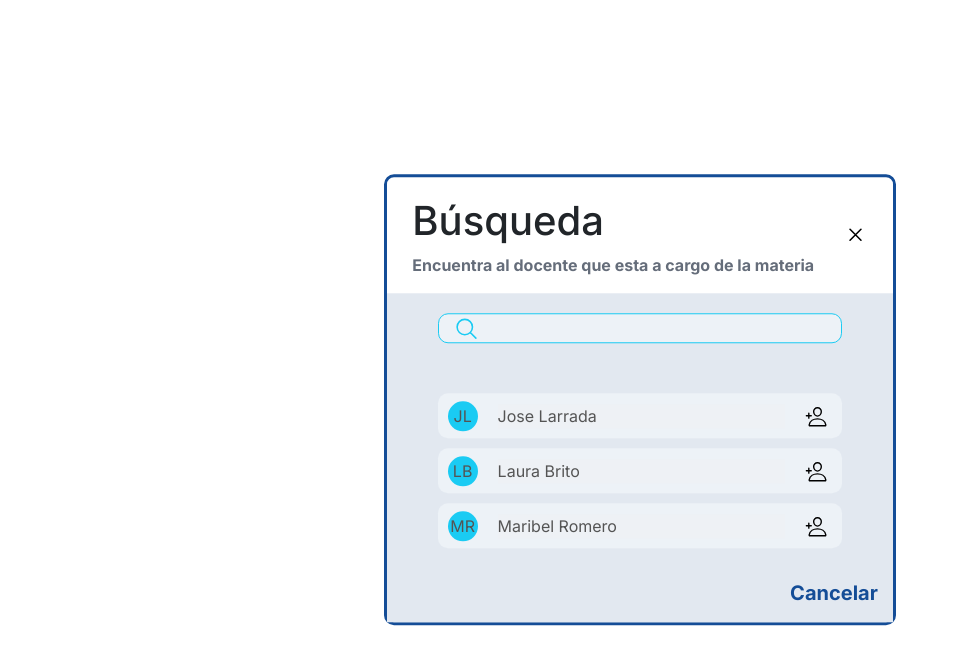
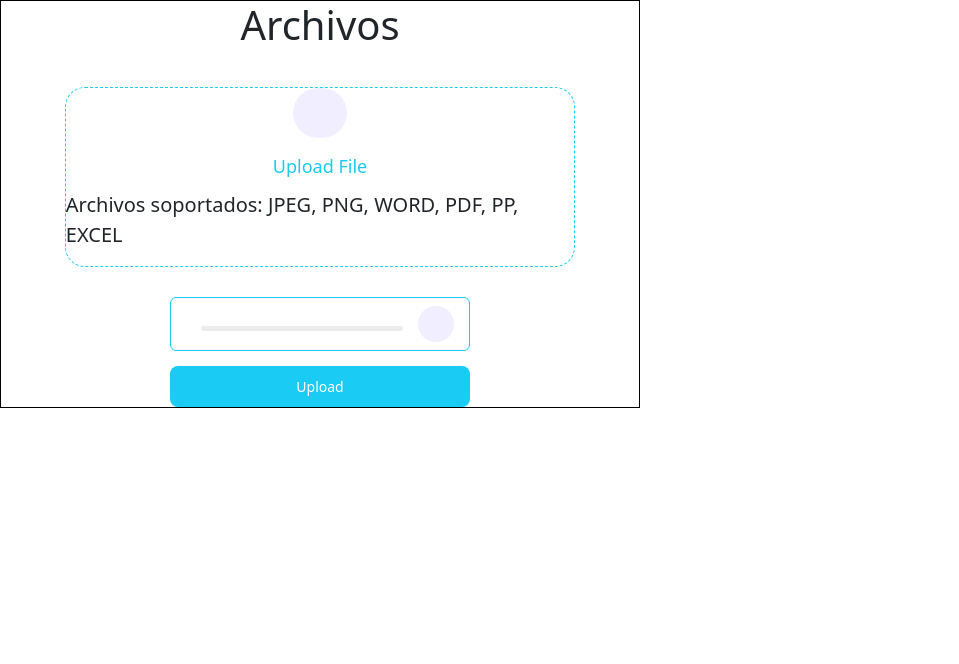
Before and after one commit to JoseLarrada/FrontEndJectCheck, a React (Create React App) app: page /pruebas in a window 1280 px wide. Shown: the top 664 px of the page, without its empty margins (0-959 px from the left). Built offline with nearby package versions, Linux system fonts and the light colour scheme.

Commit message:
Formulario para subir archivos creado, y controlador creado

```diff
--- a/package.json
+++ b/package.json
@@ -6,6 +6,7 @@
     "@testing-library/jest-dom": "^5.17.0",
     "@testing-library/react": "^13.4.0",
     "@testing-library/user-event": "^13.5.0",
+    "axios": "^1.7.1",
     "bootstrap": "^5.3.2",
     "prop-types": "^15.8.1",
     "react": "^18.3.1",
--- /dev/null
+++ b/src/Components/FilesComponents.js
@@ -0,0 +1,96 @@
+import React, { useRef, useState } from "react";
+import { useNavigate } from "react-router-dom";
+import '../styles/fileComponents.css'
+import {uploadFile} from '../controller/FilesUploadController'
+import verificarExpiracionToken from '../Configs/verificarExpiracionToken '
+
+
+function FilesComponents() {
+  const file = useRef();
+  const navigate = useNavigate();
+  const tuToken = localStorage.getItem("token");
+  const [selectedFile, setSelectedFile] = useState(null);
+  const [progress, setProgress] = useState(0);
+  const [uploadStatus, setUploadStatus] = useState("select");
+
+  const handleFileChange = (event) => {
+    if (event.target.files && event.target.files.length > 0) {
+      setSelectedFile(event.target.files[0]);
+    }
+  };
+  const onChooseFile = () => {
+    file.current.click();
+  };
+  const clearFileInput = () => {
+    file.current.value = "";
+    setSelectedFile(null);
+    setProgress(0);
+    setUploadStatus("select");
+  };
+  return (
+    <div className="filesHead">
+        <h1>Archivos</h1>
+        <section className='header_files'>
+            <section className='files_textInfo'>
+                <input
+                  ref={file}
+                  type="file"
+                  onChange={handleFileChange}
+                  style={{ display: "none" }}
+                />
+
+                {/* Button to trigger the file input dialog */}
+                {!selectedFile && (
+                  <button className="file-btn" onClick={onChooseFile}>
+                     <span className='files_icon'><ion-icon name="cloud-upload-outline"></ion-icon></span> Upload File
+                  </button>
+                )}
+                <p>Archivos soportados: JPEG, PNG, WORD, PDF, PP, EXCEL</p>
+            </section>
+        </section>
+        <div className="upload_file">
+            <div className="file-card">
+            <span className="material-symbols-outlined icon">
+              <ion-icon name="document-text-outline"></ion-icon>
+            </span>
+
+            <div className="file-info">
+              <div style={{ flex: 1 }}>
+                <h6>{selectedFile?.name}</h6>
+
+                <div className="progress-bg">
+                  <div className="progress" style={{ width: `${progress}%` }} />
+                </div>
+              </div>
+
+              {uploadStatus === "select" ? (
+                <button onClick={clearFileInput}>
+                  <span class="material-symbols-outlined close-icon">
+                    <ion-icon name="close-outline"></ion-icon>
+                  </span>
+                </button>
+              ) : (
+                <div className="check-circle">
+                  {uploadStatus === "uploading" ? (
+                    `${progress}%`
+                  ) : uploadStatus === "done" ? (
+                    <span
+                      class="material-symbols-outlined"
+                      style={{ fontSize: "20px" }}
+                    >
+                      <ion-icon name="checkmark-circle-outline"></ion-icon>
+                    </span>
+                  ) : null}
+                </div>
+              )}
+            </div>
+          </div>
+          <button className="upload-btn" onClick={()=>{uploadFile(verificarExpiracionToken,navigate,selectedFile,tuToken,setProgress,setUploadStatus,uploadStatus,clearFileInput)}}>
+            {uploadStatus === "select" || uploadStatus === 'uploading' ? "Upload" : "Done"}
+          </button>
+        </div>
+    </div>
+  )
+}
+
+export default FilesComponents
--- a/src/Routes/Inicio.js
+++ b/src/Routes/Inicio.js
@@ -11,7 +11,7 @@ import Reports from '../Pages/Reports'
 import NewPage from '../Pages/NewPage'
 import Assigment from '../Pages/Assigment'
 import Projects from '../Pages/Projects'
-import FormProject from '../Components/searchUser'
+import FormProject from '../Components/FilesComponents'
 function Inicio() {
   return (
     <BrowserRouter>
--- /dev/null
+++ b/src/controller/FilesUploadController.js
@@ -0,0 +1,41 @@
+import axios from 'axios';
+
+export const uploadFile = async (verificarExpiracionToken, navigate, file, tuToken, setProgress,setUploadStatus,uploadStatus,clearFileInput) => {
+  try {
+    if (!verificarExpiracionToken()) {
+      navigate("/");
+      return;
+    }
+    setUploadStatus("uploading");
+    if (uploadStatus === "done") {
+      clearFileInput();
+      return;
+    }
+
+    const formData = new FormData();
+    formData.append("file", file);
+
+    const response = await axios.post("http://localhost:8080/api/v1/assets/Upload", formData, {
+      headers: {
+        Authorization: `Bearer ${tuToken}`,
+      },
+      onUploadProgress: (progressEvent) => {
+        const percentCompleted = Math.round((progressEvent.loaded * 100) / progressEvent.total);
+        setProgress(percentCompleted);
+      },
+      responseType: 'text'
+    });
+    if (response.status === 200) {
+        const key = response.data;
+        alert(key);
+        setUploadStatus("done");
+    } else {
+        const errorData = response.data;
+        alert(errorData.token);
+    }
+  } catch (error) {
+    setUploadStatus("select");
+    alert("Error de red:", error);
+    console.log(error);
+  }
+};
--- /dev/null
+++ b/src/styles/fileComponents.css
@@ -0,0 +1,136 @@
+.filesHead{
+    width: 50%;
+    border: 1px solid black;
+    display: flex;
+    flex-direction: column;
+    align-items: center;
+    gap: 30px;
+}
+.files_icon>ion-icon{
+    color: #1ACBF3;
+    font-size: 130px;
+}
+.files_textInfo{
+    width: 100%;
+    display: flex;
+    flex-direction: column;
+    gap: 10px;
+    align-items: center;
+    border: 1.5px dashed #1ACBF3;
+    border-radius: 20px;
+}
+.header_files{
+    width: 80%;
+}
+.files_textInfo>p{
+    font-size: 20px;
+}
+.file-btn {
+  width: 70%;
+  font-size: 18px;
+  font-weight: 500;
+  display: flex;
+  flex-direction: column;
+  align-items: center;
+  justify-content: center;
+  gap: 15px;
+  color: #1ACBF3;
+  background-color: #fff;
+  cursor: pointer;
+  transition: all 0.3s ease;
+  border: none;
+}
+.file-btn:hover {
+  color: #84e3f8;
+  background-color: #fff;
+}
+
+.file-btn span {
+  width: 15%;
+  height: 50px;
+  font-size: 30px;
+  color: #1ACBF3;
+  display: flex;
+  align-items: center;
+  justify-content: center;
+  border-radius: 25px;
+  background-color: #f1efff;
+}
+.file-card {
+  width: 300px;
+  display: flex;
+  align-items: center;
+  gap: 15px;
+  color: #000;
+  background-color: #fff;
+  border: 1px solid #1ACBF3;
+  border-radius: 6px;
+  padding: 8px 15px;
+}
+
+.file-info {
+  flex: 1;
+  display: flex;
+  align-items: center;
+  gap: 15px;
+}
+
+.file-info h6 {
+  flex: 1;
+  font-size: 13px;
+  font-weight: 400;
+}
+
+.progress-bg {
+  width: 100%;
+  height: 5px;
+  background-color: rgba(0, 0, 0, 0.076);
+  border-radius: 8px;
+  margin-top: 8px;
+}
+
+.progress {
+  width: 0%;
+  height: 5px;
+  background-color: #1ACBF3;
+  border-radius: 8px;
+  transition: width 0.5s ease;
+}
+
+.icon>ion-icon {
+  font-size: 30px;
+  color: #1ACBF3;
+}
+
+.close-icon >ion-icon{
+  font-size: 28px;
+  cursor: pointer;
+  color: #1ACBF3;
+}
+
+.file-info button,
+.check-circle {
+  width: 36px;
+  height: 36px;
+  display: flex;
+  align-items: center;
+  justify-content: center;
+  font-size: 13px;
+  color: #1ACBF3;
+  background-color: #f1efff;
+  border: none;
+  border-radius: 30px;
+}
+
+.upload-btn {
+  width: 100%;
+  font-size: 14px;
+  font-weight: 500;
+  color: #fff;
+  background-color: #1ACBF3;
+  border: none;
+  border-radius: 8px;
+  padding: 10px;
+  margin-top: 15px;
+  cursor: pointer;
+}
```
Also changed, not shown: 1 other file (tests, documents, lock files or other folders).
